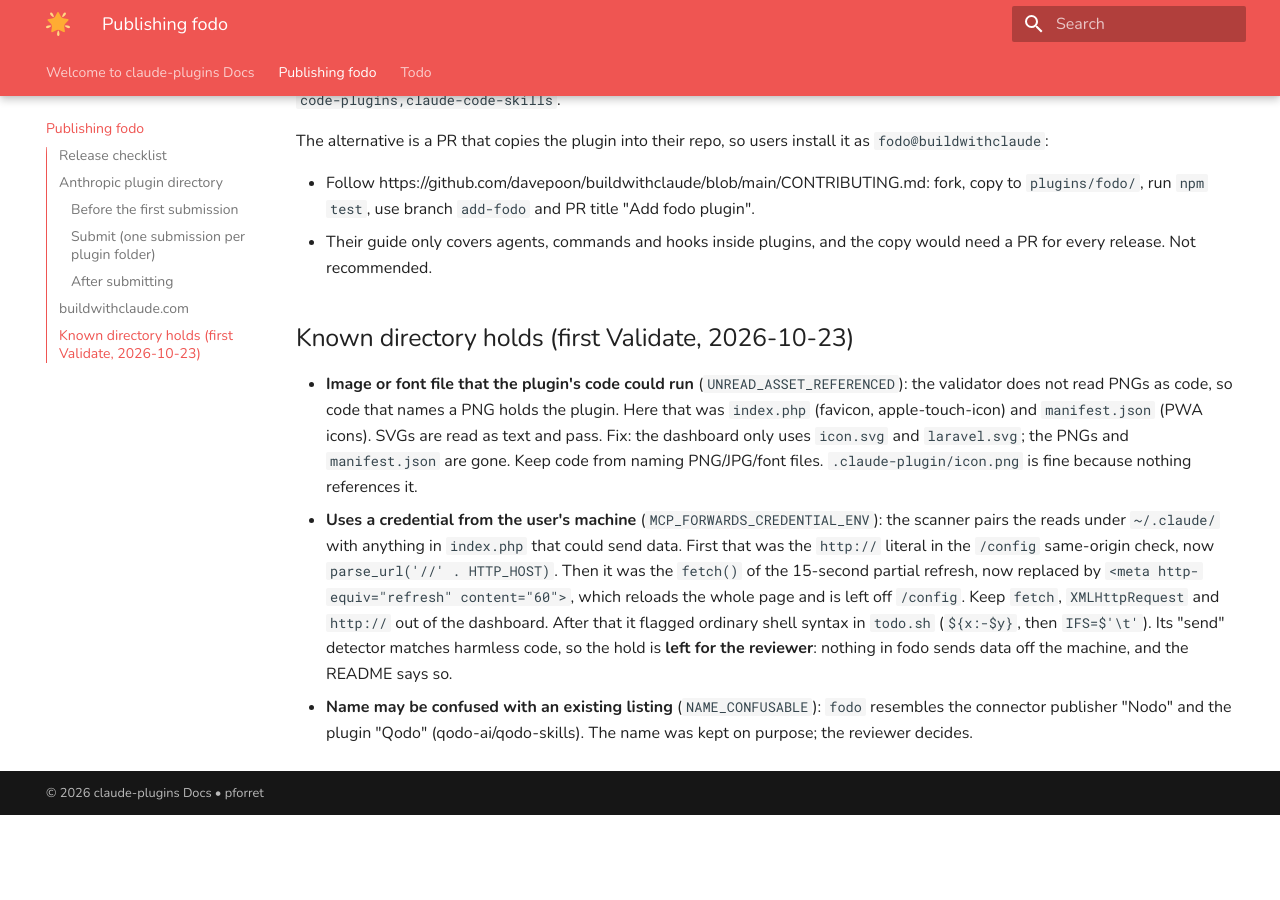
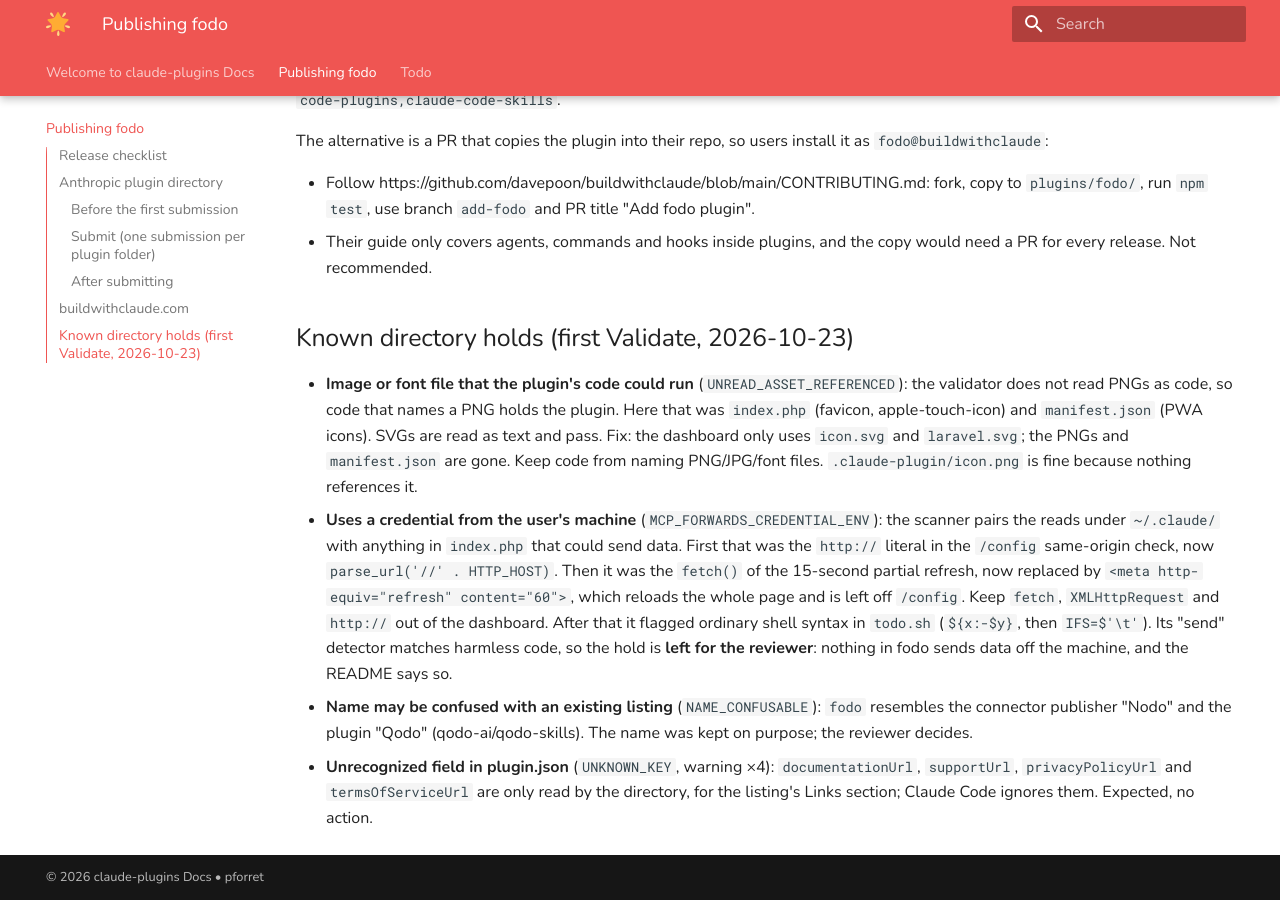
Before and after one commit to pforret/claude-plugins, an MkDocs documentation site: the page built from docs/publishing.md, in a window 1280 px wide and 900 px high, scrolled down 2793 px. Built offline with MkDocs 1.6.1 and Material for MkDocs 9.7.7, drawn with Linux system fonts in a browser that asks for light colours; before the commit the page ends 3608 px from its top, so only the background shows below that.

Commit message:
MOD: publishing.md

```diff
--- a/docs/publishing.md
+++ b/docs/publishing.md
@@ -140,3 +140,6 @@ The alternative is a PR that copies the plugin into their repo, so users install
 - **Name may be confused with an existing listing** (`NAME_CONFUSABLE`): `fodo` resembles the
   connector publisher "Nodo" and the plugin "Qodo" (qodo-ai/qodo-skills). The name was kept on
   purpose; the reviewer decides.
+- **Unrecognized field in plugin.json** (`UNKNOWN_KEY`, warning ×4): `documentationUrl`, `supportUrl`,
+  `privacyPolicyUrl` and `termsOfServiceUrl` are only read by the directory, for the listing's Links
+  section; Claude Code ignores them. Expected, no action.
```
